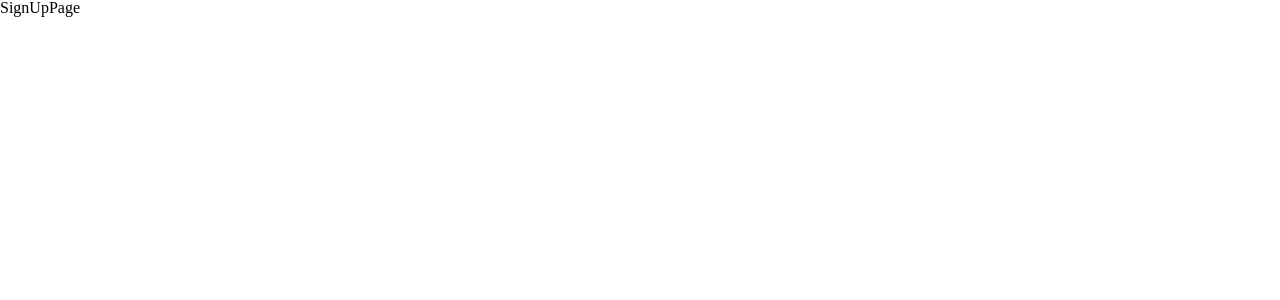
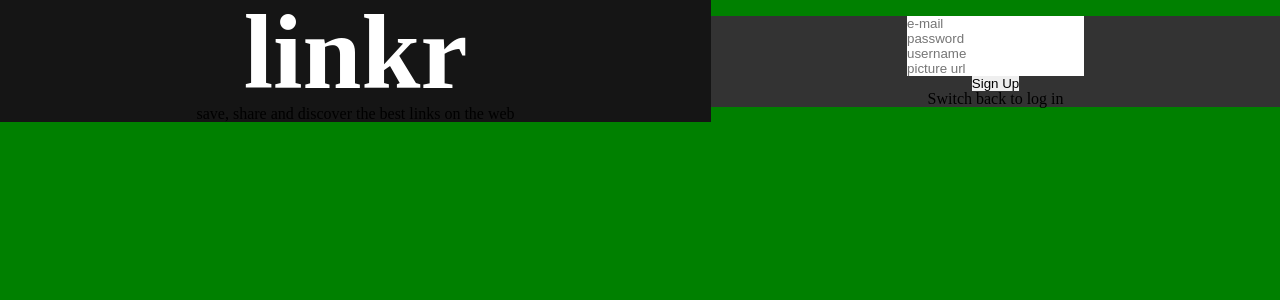
Before and after one commit to LucasPCotrim/projeto17-linkr, a React (Vite) app: page /sign-up in a window 1280 px wide. Shown: the top 300 px of the page. Built offline with nearby package versions, Linux system fonts and the light colour scheme.

Commit message:
Css Setups

```diff
--- a/package.json
+++ b/package.json
@@ -13,6 +13,7 @@
     "react": "^18.2.0",
     "react-dom": "^18.2.0",
     "react-icons": "^4.6.0",
+    "react-is": "^18.2.0",
     "react-router-dom": "^6.4.2",
     "styled-components": "^5.3.6"
   },
--- a/src/App.jsx
+++ b/src/App.jsx
@@ -3,6 +3,7 @@ import GlobalStyle from './global/GlobalStyle';
 import { BrowserRouter, Routes, Route } from 'react-router-dom';
 import UserContext from './contexts/UserContext';
 import PrivatePage from './components/PrivatePage';
+import SignUp from './components/SignUp/SignUp';
 
 function App() {
   const [user, setUser] = useState({});
@@ -14,7 +15,7 @@ function App() {
       <BrowserRouter>
         <Routes>
           <Route path='/' element={<h1>LoginPage</h1>} />
-          <Route path='/sign-up' element={<h1>SignUpPage</h1>} />
+          <Route path='/sign-up' element={<SignUp />} />
           <Route
             path='/timeline'
             element={
--- /dev/null
+++ b/src/components/SignUp/SignUp.jsx
@@ -0,0 +1,79 @@
+import styled from "styled-components";
+
+export default function SignUp() {
+  return (
+    <OutterContainer>
+      <MainBox>
+        <PageSlogan>
+          <section>
+            <h1>linkr</h1>
+            <h2>save, share and discover the best links on the web</h2>
+          </section>
+        </PageSlogan>
+        <PageForm>
+          <input required name="email" placeholder="e-mail"></input>
+          <input
+            required
+            name="password"
+            type="password"
+            placeholder="password"
+          ></input>
+          <input required name="username" placeholder="username"></input>
+          <input required name="image" placeholder="picture url"></input>
+          <FormButton>Sign Up</FormButton>
+          <p> Switch back to log in</p>
+        </PageForm>
+
+      </MainBox>
+    </OutterContainer>
+  );
+}
+
+const OutterContainer = styled.div`
+  width: 100vw;
+  height: 100vh;
+  background-color: green;
+`;
+
+const MainBox = styled.main`
+  width: 100%;
+  display: flex;
+  align-items: center;
+  justify-content: space-evenly;
+
+`;
+
+const PageSlogan = styled.div`
+    display: flex;
+    align-items: center;
+    justify-content: center;
+    background-color: #151515;
+    width: 100%;
+
+    section{
+        display: flex;
+        flex-direction:column;
+        align-items: center;
+        justify-content: space-between;
+
+        h1{
+            font-size: 106px;
+            font-weight: 700;
+            color: #FFFFFF;
+        }
+
+    }
+`;
+
+const PageForm = styled.form`
+    display: flex;
+    flex-direction: column;
+    align-items: center;
+    justify-content: center;
+    background-color: #333333;
+    width: 80%;
+`;
+
+const FormButton = styled.button`
+
+`
```
Also changed, not shown: 1 other file (tests, documents, lock files or other folders).
